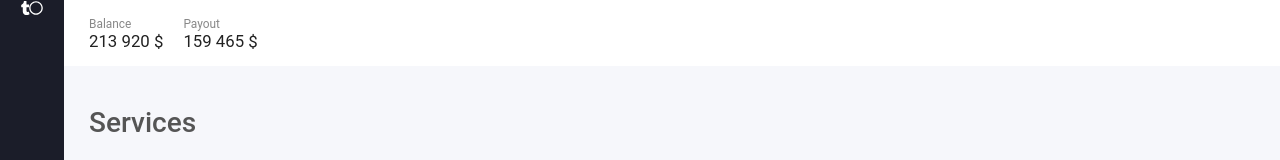
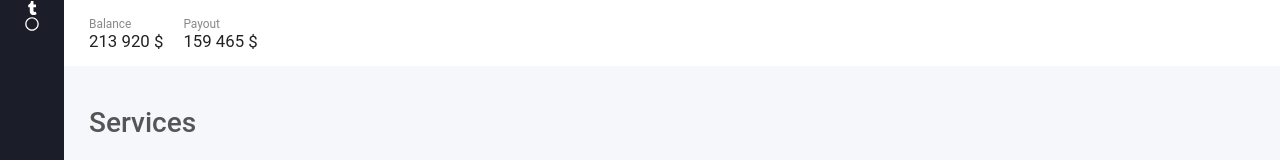
Before and after one commit to ushawadhwani/clip-board-test, a React (Create React App) app in the folder frontend-prototype/: page / in a window 1280 px wide. Shown: the top 160 px of the page. Built offline with nearby package versions, Linux system fonts and the light colour scheme; what react-material-toast would draw is missing.

Commit message:
icon style

```diff
--- a/frontend-prototype/src/assets/css/style.css
+++ b/frontend-prototype/src/assets/css/style.css
@@ -326,6 +326,13 @@ button {
 .footer {
   float: right;
 }
+.tumlr {
+  color: "#fff";
+}
+
+.circle {
+  color: "#fff";
+}
 
 @media (max-width: 767px) {
   .filter-blk input {
--- a/frontend-prototype/src/components/LeftMenu.js
+++ b/frontend-prototype/src/components/LeftMenu.js
@@ -5,8 +5,12 @@ import { faTumblr } from "@fortawesome/free-brands-svg-icons";
 export default function LeftMenu() {
   return (
     <div class="sidebar">
-      <FontAwesomeIcon icon={faTumblr} style={{ color: "#ffffff" }} />
-      <FontAwesomeIcon icon={faCircle} style={{ color: "#ffffff" }} />
+      <div className="tumlr">
+        <FontAwesomeIcon icon={faTumblr} style={{ color: "#ffffff" }} />
+      </div>
+      <div className="circle">
+        <FontAwesomeIcon icon={faCircle} style={{ color: "#ffffff" }} />
+      </div>
     </div>
   );
 }
```
